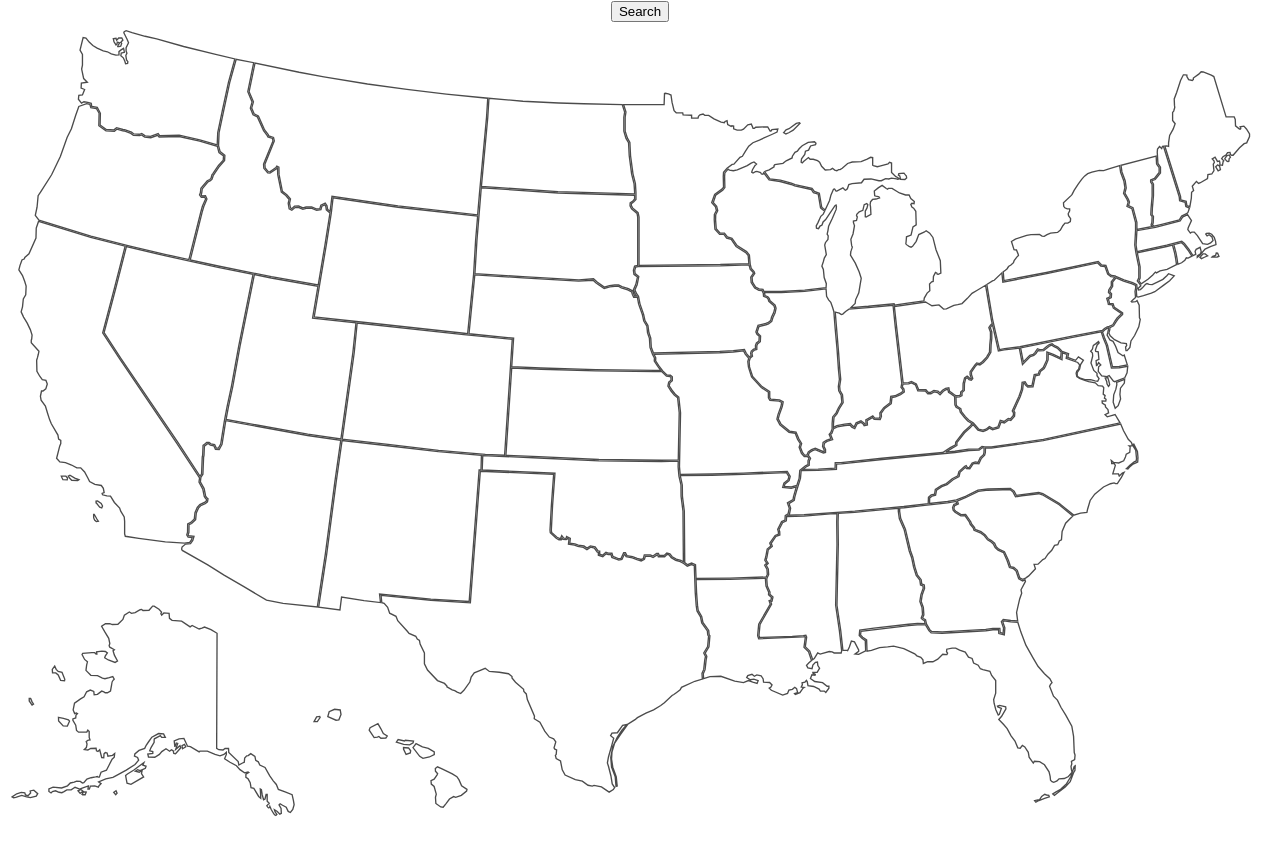
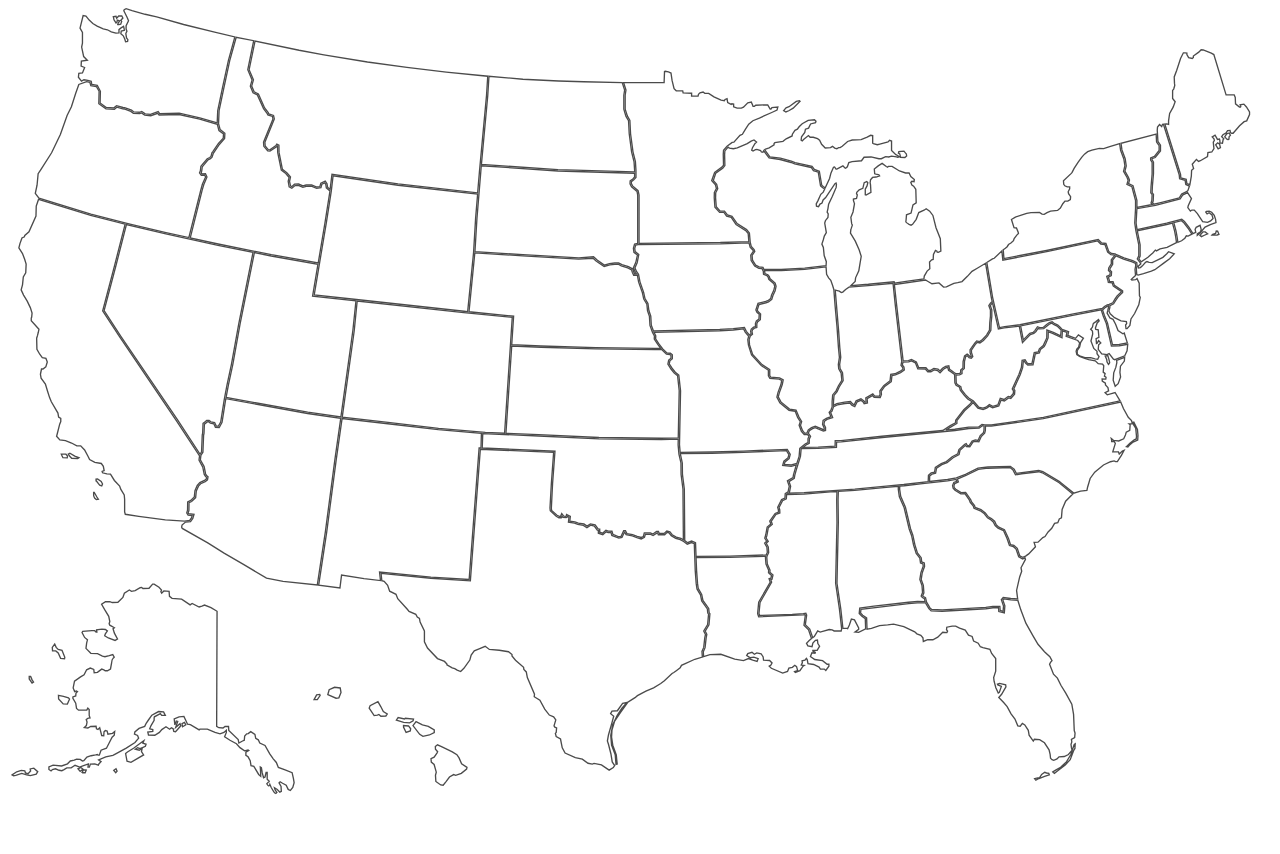
Before and after one commit to irene-rojas/national-parks, a React (Create React App) app: page / in a window 1280 px wide. Shown: the top 854 px of the page. Built offline with nearby package versions, Linux system fonts and the light colour scheme.

Commit message:
map id working on second state click

```diff
--- a/src/App.js
+++ b/src/App.js
@@ -10,33 +10,33 @@ function App() {
     // const [park, setPark] = useState([]);
     // const [parkError, setParkError] = useState(false);
     const [state, setState] = useState("");
+    const [parks, setParks] = useState([]);
 
-    // const getPark = () => {
-    //     axios.get(`https://developer.nps.gov/api/v1/parks?api_key=${process.env.REACT_APP_NPS_API}&q=${query.replace(/ /g,"%20")}`)
-    //     .then(res => {
-    //         setPark(res.data.data.slice(0,20));
-    //         console.log(res.data.data.slice(0,20));
-    //         if (!park.length > 0) {
-    //             setParkError(true);
-    //         }
-    //     })
-    // };
+    const displayParks = () => {
 
-    const getState = () => {
-        axios.get(`https://developer.nps.gov/api/v1/parks?api_key=${process.env.REACT_APP_NPS_API}&stateCode=VA`)
+        axios.get(`https://developer.nps.gov/api/v1/parks?api_key=${process.env.REACT_APP_NPS_API}&stateCode=${state}`)
         .then(res => {
-            setState(res.data.data);
+            setParks(res.data.data);
             console.log(res.data.data);
-        })
+            console.log(`https://developer.nps.gov/api/v1/parks?api_key=${process.env.REACT_APP_NPS_API}&stateCode=${state}`);
+        });
+
     }
+
 
   return (
     <div className="App">
 
-        <button onClick={() => getState()}>Search</button>
+        <div className="mapDiv">
+            <Map
+                value={state}
+                onClick={event => {
+                    event.preventDefault();
+                    setState(event.target.id);
+                    displayParks(state);
+                }}
 
-        <div className="mapDiv">
-            <Map />
+            />
         </div>
 
 
```
